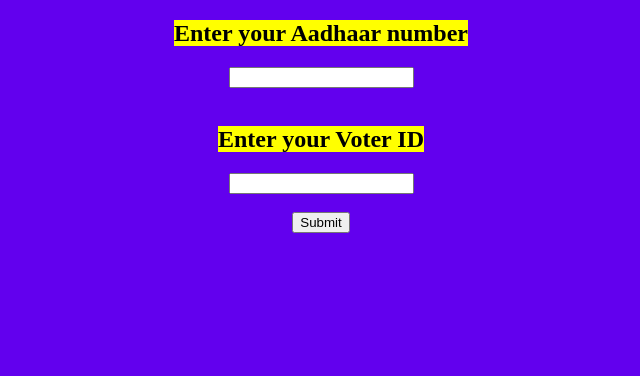
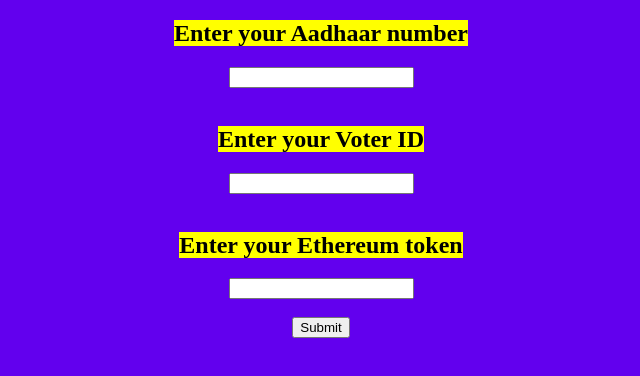
Before and after one commit to ArionMiles/E-Voting-dApp, a website: page VerificationPage.html in a window 1280 px wide. Shown: the whole page, without its empty margins (319-959 px from the left). Drawn offline with Linux system fonts and the light colour scheme.

Commit message:
Final edits to form functions
Made final edits to the two form functions fingerprint.html and VerificationPage.html

```diff
--- a/VerificationPage.html
+++ b/VerificationPage.html
@@ -10,10 +10,13 @@
 
 	<form action = "fingerprint.html" method = "POST">
 	<h2><mark color = "#3700B3">Enter your Aadhaar number</mark></h1>
-	<input type = "Text" name = "AadharNo" maxlength = "12">
+	<input type = "Text" name = "AadharNo" minlength = "12" maxlength = "12">
 	<br><br>
 	<h2><mark color = "#3700B3">Enter your Voter ID</mark></h1>
-	<input type = "Text" name = "VoterID" maxlength = "11">
+	<input type = "Text" name = "VoterID" minlength = "11" maxlength = "11">
+	<br><br>
+	<h2><mark color = "#3700B3">Enter your Ethereum token</mark></h1>
+	<input type = "Text" name = "Ethereum token" minnlength = "42" maxlength = "42">
 	<br><br>
 	<input type = "submit" name = "Submit" value = "Submit">
 	</div>
```
Also changed, not shown: fingerprint.html (+2 -1 lines).
